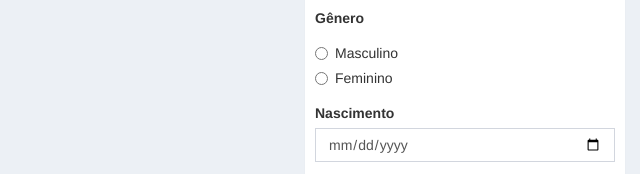
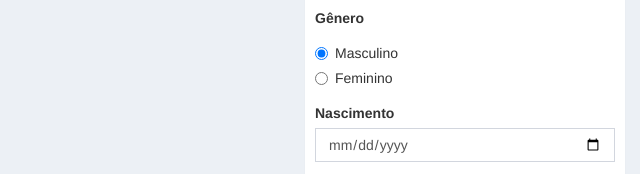
Before and after one commit to v1n1c1u5ouza/curso-javascript-projeto-usuarios-vinicius, a plain HTML site: page index.html in a window 1280 px wide. Shown: the part 350-524 px from the top of the page, 640-1280 px from the left. Drawn offline with Linux system fonts and the light colour scheme; files whose address does not match are found by name.

Commit message:
Editing HTML

```diff
--- a/index.html
+++ b/index.html
@@ -250,7 +250,7 @@
                   <label>Gênero</label>
                   <div class="radio">
                     <label for="exampleInputGenderM">
-                      <input type="radio" id="exampleInputGenderM" name="gender">
+                      <input type="radio" id="exampleInputGenderM" name="gender" checked>
                       Masculino</label>
                   </div>
                   <div class="radio">
```
